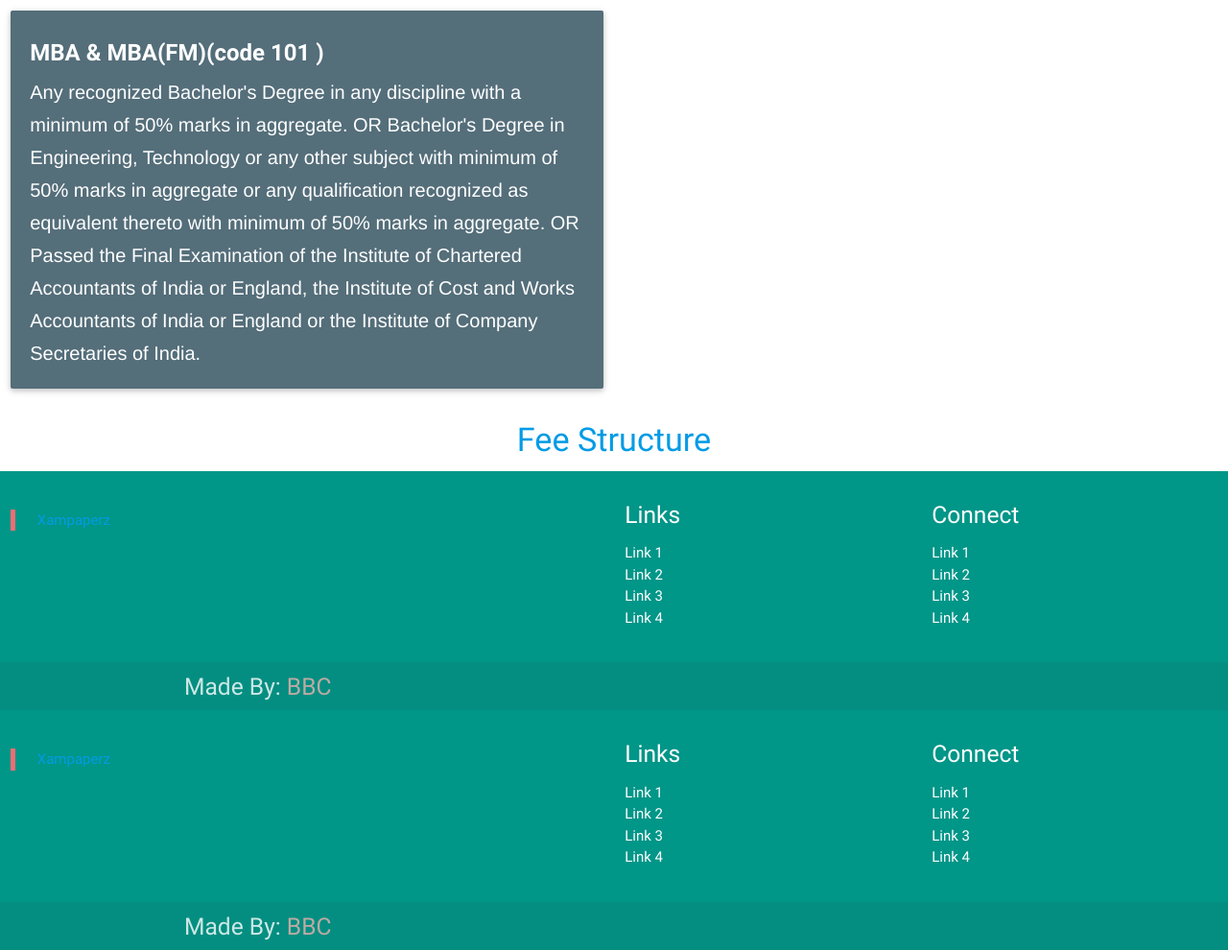
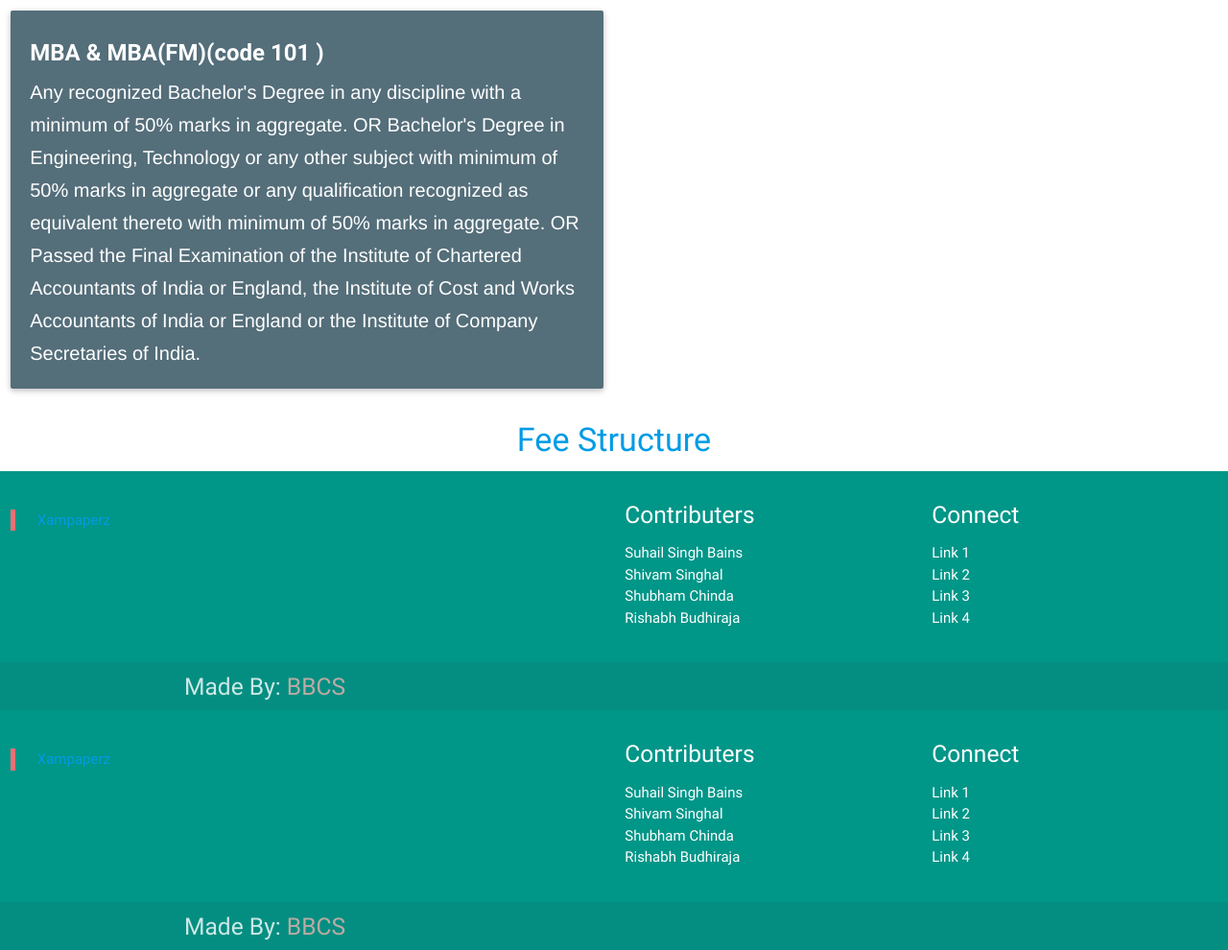
Before and after one commit to niec-xampaperz/niec-xampaperz.github.io, a plain HTML site: page A.html in a window 1280 px wide. Shown: the part 526-1516 px from the top of the page at 96% size. Drawn offline with nearby package versions, Linux system fonts and the light colour scheme.

Commit message:
Update footer.html

```diff
--- a/footer.html
+++ b/footer.html
@@ -10,12 +10,12 @@
 
       </div>
       <div class="col l3 s12">
-        <h5 class="white-text">Links</h5>
+        <h5 class="white-text">Contributers</h5>
         <ul>
-          <li><a class="white-text" href="#!">Link 1</a></li>
-          <li><a class="white-text" href="#!">Link 2</a></li>
-          <li><a class="white-text" href="#!">Link 3</a></li>
-          <li><a class="white-text" href="#!">Link 4</a></li>
+          <li><a class="white-text" href="https://www.facebook.com/sohail.singh.752?fref=ts">Suhail Singh Bains</a></li>
+          <li><a class="white-text" href="#!">Shivam Singhal</a></li>
+          <li><a class="white-text" href="https://www.facebook.com/shubhchinda?fref=ts">Shubham Chinda</a></li>
+          <li><a class="white-text" href="#!">Rishabh Budhiraja</a></li>
         </ul>
       </div>
       <div class="col l3 s12">
@@ -32,7 +32,7 @@
   <div class="footer-copyright">
   <div class="container">
     <h5>
-  Made By: <a class="brown-text text-lighten-3"> BBC</a>  </h5>
+  Made By: <a class="brown-text text-lighten-3"> BBCS</a>  </h5>
 
 </div>
 </footer>
```
